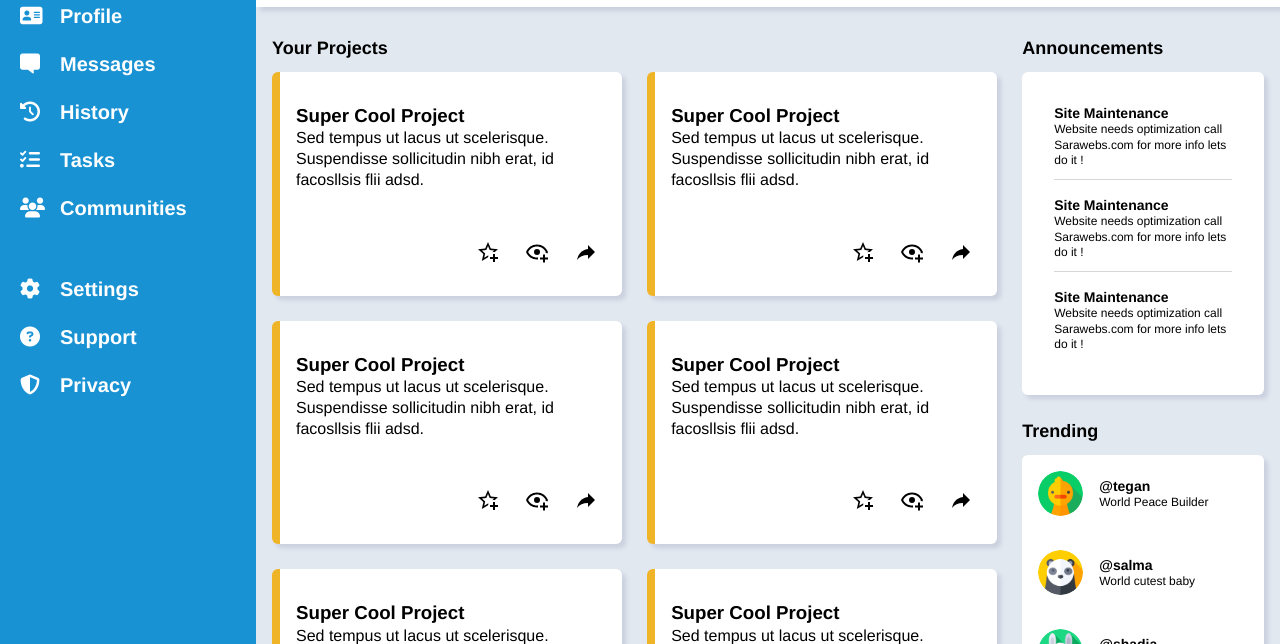
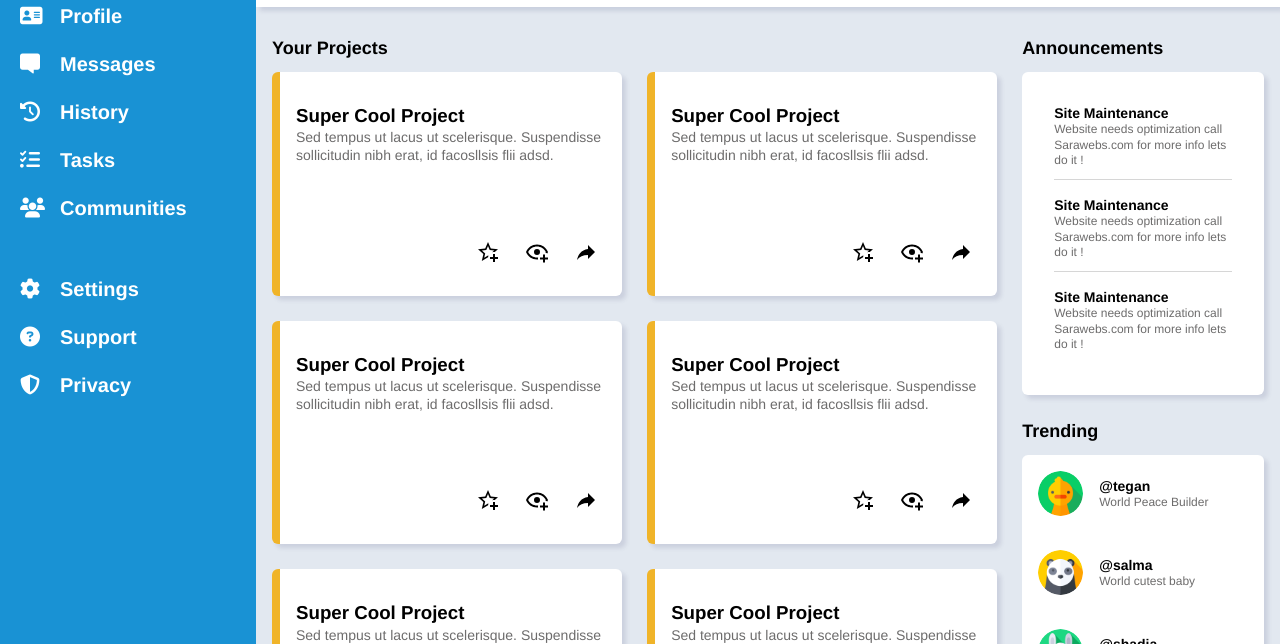
Before and after one commit to mdahamshi/top-admin, a plain HTML site: page index.html in a window 1280 px wide. Shown: the part 156-800 px from the top of the page. Drawn offline with Linux system fonts and the light colour scheme.

Commit message:
More pixel perfiction

```diff
--- a/style.css
+++ b/style.css
@@ -207,6 +207,15 @@ body {
     padding: 32px 16px;
     justify-content: space-between;
 }
+.project .project-content > p,
+.annocment-item > p,
+.trending-item > div > p{
+    color: rgb(109, 108, 108);
+    font-size: 12px;
+}
+.project .project-content > p {
+    font-size: 14px
+}
 .project .project-toolbar {
     align-self: flex-end;
     margin-right: 8px;
```
